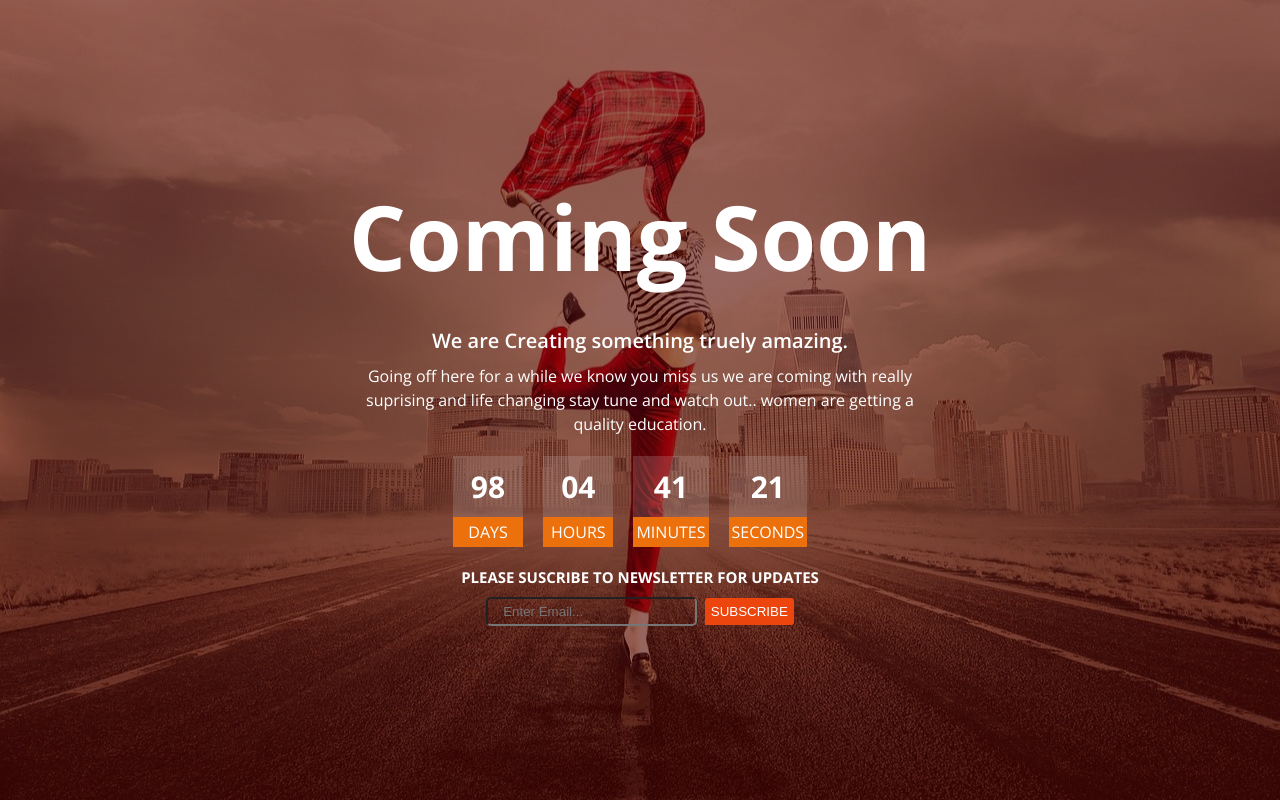
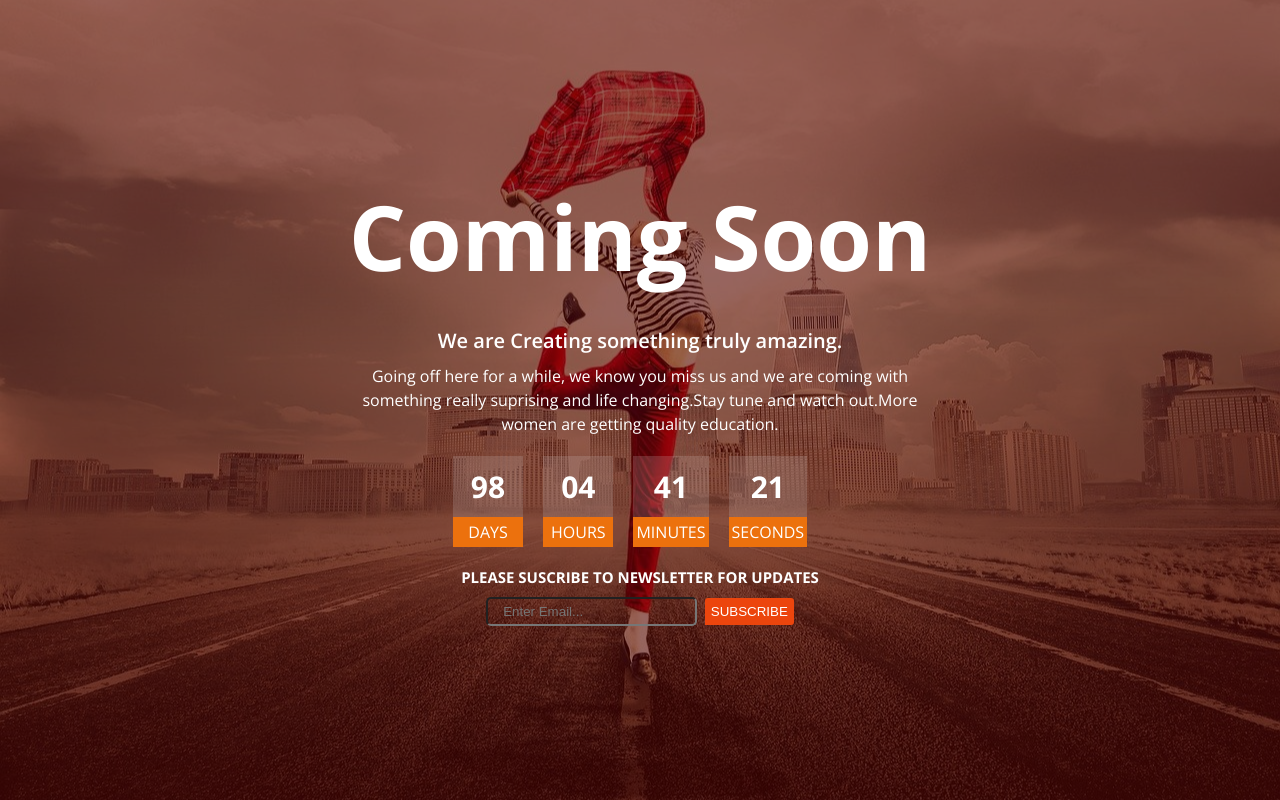
Before and after one commit to DamilolaAbiona/landing-page, a plain HTML site: page index.html in a window 1280 px wide. Drawn offline with nearby package versions, Linux system fonts and the light colour scheme.

Commit message:
Update index.html

```diff
--- a/index.html
+++ b/index.html
@@ -19,10 +19,10 @@
         <h1>Coming Soon</h1>
 
       <div class="content">
-        <h3>We are Creating something truely amazing.</h3>
+        <h3>We are Creating something truly amazing.</h3>
         <p>
-          Going off here for a while we know you miss us we are coming with
-          really suprising and life changing stay tune and watch out.. women are getting a quality education.
+          Going off here for a while, we know you miss us and we are coming with something
+          really suprising and life changing.Stay tune and watch out.More women are getting quality education.
         </p>
         <div class="box-items">
             <div class="box">
```
